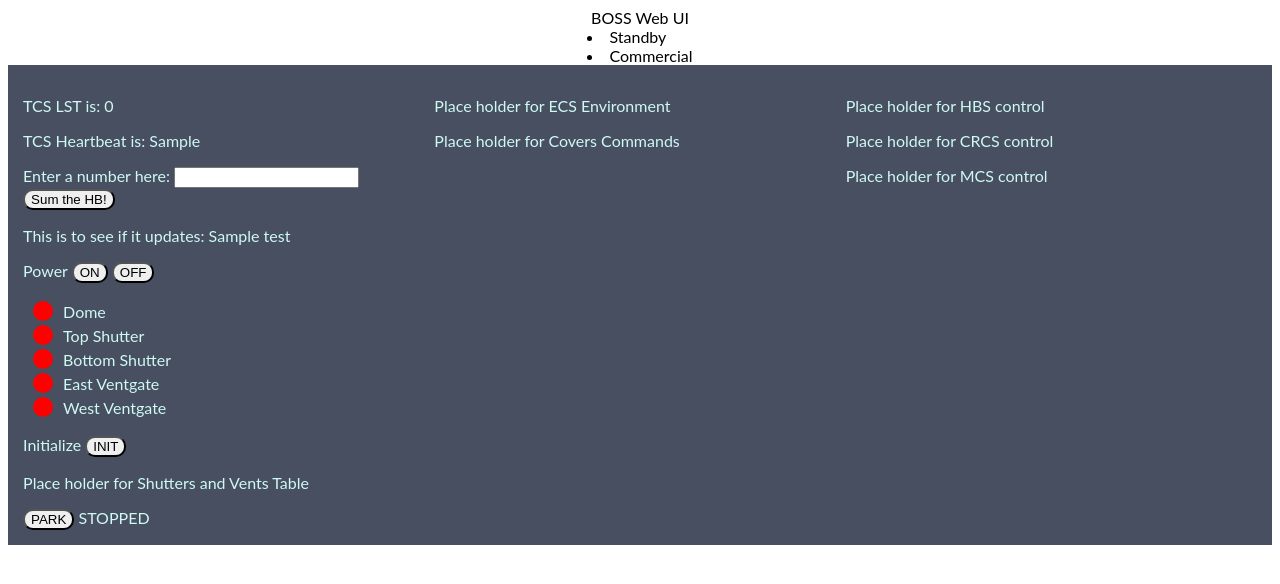
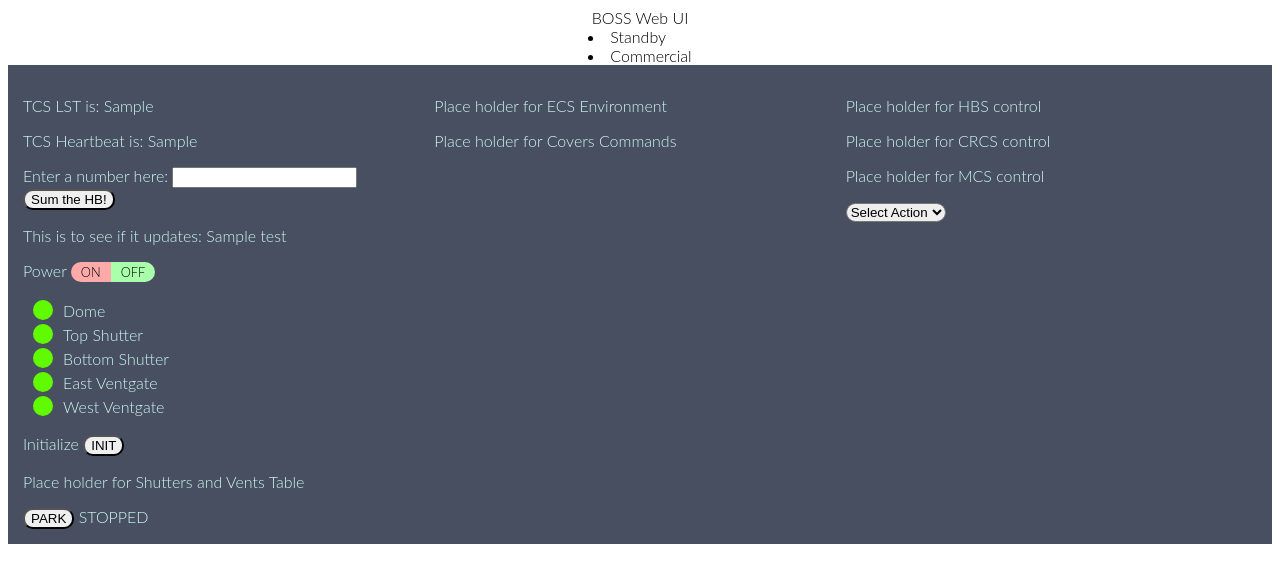
Before and after one commit to iarriagada/gem-web-dms, a Flask app: template templates/home.html in a window 1280 px wide. Shown: the top 584 px of the page. Run offline with Flask 2, Linux system fonts and the light colour scheme; the template is opened without the code that fills it: most values are stand-ins (such as "Sample title", 1, 10 or a date in 2020); data that the repository does not hold is empty; some libraries are stand-ins or nearby versions.

Commit message:
Added style for buttons. This is the way moving forward

```diff
--- a/app.py
+++ b/app.py
@@ -70,7 +70,8 @@ def update_epics_fast():
 @app.route("/send_cmds", methods=["GET", "POST"])
 def send_epics_cmds():
     if request.method == 'POST':
-        input_a = request.get_json().get('val_a')
+        # input_a = request.get_json().get('val_a')
+        input_a = request.get_json()
         print(f"This was sent: {input_a}")
     return jsonify(i1=input_a)
 
@@ -88,7 +89,7 @@ def epics_chan_connect(chan_list):
 
 def mon_epics_chans(epics_chans, vals_epics):
     for c in epics_chans:
-        vals_epics[c] = 0 # Initialize all values to 0
+        vals_epics[c] = epics_chans[c].value # Initialize all values
         epics_chans[c].add_callback(on_change, values=vals_epics)
 
 def on_change(pvname=None, value=None, timestamp=None, **kw):
--- a/static/css/styles.css
+++ b/static/css/styles.css
@@ -1,5 +1,5 @@
 html {
-    font-family: Lato, sans-serif;
+    font-family: Lato light, sans-serif;
 }
 
 *,
@@ -58,6 +58,26 @@ html {
 }
 
 /*.main__onoff-on, .main__onoff-off {*/
-button {
+button, select{
     border-radius: 10px;
 }
+
+.main__onoff-on, .main__onoff-off {
+    display: inline-block;
+    border-width: 0;
+    font: inherit;
+    font-size: 0.8em;
+    cursor: pointer;
+}
+
+.main__onoff-on {
+    border-radius: 10px 0 0 10px;
+    background-color: #FFAAAA;
+    padding: 2px 10px 2px 10px;
+}
+
+.main__onoff-off {
+    border-radius: 0 10px 10px 0;
+    background-color: #AAFFAA;
+    padding: 2px 10px 2px 10px;
+}
--- a/templates/home.html
+++ b/templates/home.html
@@ -40,7 +40,8 @@
             //            }
             function sendEpicsCmd() {
                             $("#sendb").click(function() {
-                                            var vala = $('input[name="a1"]').val();
+                                            //var vala = $('input[name="a1"]').val();
+                                            var vala = $("#inp1").val();
                                             //var vala = 666;
                                             $.ajax({
                                             type: "POST",
@@ -49,6 +50,23 @@
                                             data:  JSON.stringify({
                                                   val_a: vala,
                                                   val_b: 0
+                                                        })
+                                                        });
+                                            //$.post('/send_cmds', {val_a:vala});
+                                        });
+                            $("#az_assrt").focus(function() {
+                                            //var vala = $('input[name="a1"]').val();
+                                            $("#az_assrt").prop("selectedIndex", -1)
+                                        }).change(function() {
+                                            //var vala = $('input[name="a1"]').val();
+                                            var valb = $("#az_assrt").val();
+                                            //var vala = 666;
+                                            $.ajax({
+                                            type: "POST",
+                                            url: '/send_cmds',
+                                            contentType: 'application/json',
+                                            data:  JSON.stringify({
+                                                  val_b: valb
                                                         })
                                                         });
                                             //$.post('/send_cmds', {val_a:vala});
@@ -82,8 +100,7 @@
                 <section class="ecs_power">
                     <div class="main__onoff">
                         <span class="main__onoff-label">Power</span>
-                            <button class="main__onoff-on">ON</button>
-                            <button class="main__onoff-off">OFF</button>
+                            <button class="main__onoff-on">ON</button><button class="main__onoff-off">OFF</button>
                     </div>
                     <ul class="section_col">
                         <li class="ecs_mech__status"><span class="indicator" id="dome_pwr"></span> Dome</li>
@@ -124,6 +141,13 @@
                 </section>
                 <section class="mcs">
                     <p>Place holder for MCS control</p>
+                    <div class="assert">
+                        <select class="assert__ddm" id="az_assrt">
+                            <option value="" selected disabled hidden>Select Action</option>
+                            <option value="2">Assert</option>
+                            <option value="1">Disassert</option>
+                        </select>
+                    </div>
                 </section>
             </div>
         </main>
```
